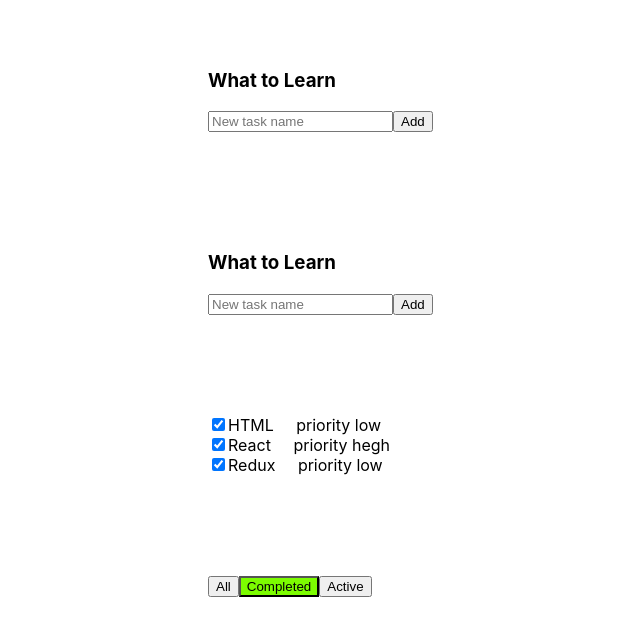
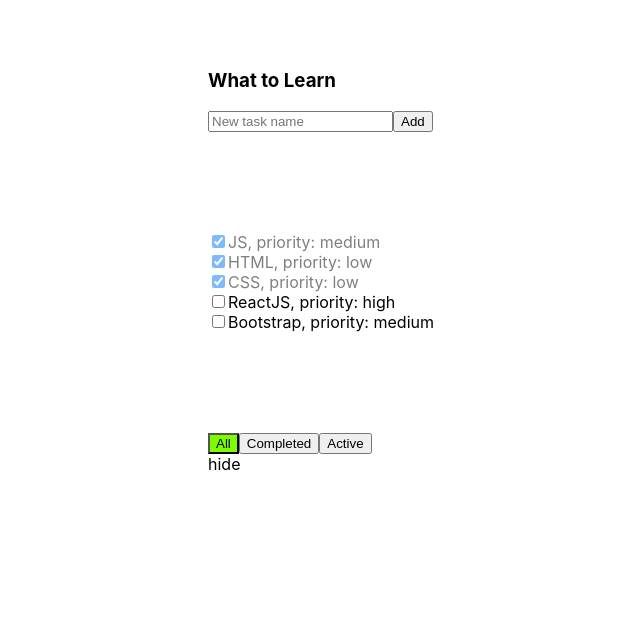
Before and after one commit to telnovs/01-todolist-for-student, a React (Create React App) app: page / in a window 1280 px wide. Shown: the top 636 px of the page, without its empty margins (232-872 px from the left). Built offline with nearby package versions, Linux system fonts and the light colour scheme.

Commit message:
lesson_5

```diff
--- a/src/App.css
+++ b/src/App.css
@@ -11,10 +11,13 @@
   padding: 50px;
 }
 
-.todoList-task {
-
+.todoList-task.done {
+  opacity: 0.5;
 }
 .filter-active{
 
   background-color: lawngreen;
 }
+.error{
+  bloder-color : red;
+}
--- a/src/App.js
+++ b/src/App.js
@@ -6,63 +6,77 @@
 
 class App extends React.Component {
 
-    newTaskTitleRef = React.createRef();
+    constructor(props) {
+        super(props);
+    }
+
     state = {
         tasks: [
-            {title: "JS", isDone: false, priority: "hegh"},
+            {title: "JS", isDone: true, priority: "medium"},
             {title: "HTML", isDone: true, priority: "low"},
-            {title: "CSS", isDone: false, priority: "hegh"},
-            {title: "React", isDone: true, priority: "hegh"},
-            {title: "SaSS", isDone: false, priority: "medium"},
-            {title: "Redux", isDone: true, priority: "low"}
+            {title: "CSS", isDone: true, priority: "low"},
+            {title: "ReactJS", isDone: false, priority: "high"},
+            {title: "Bootstrap", isDone: false, priority: "medium"},
         ],
-        filterValue: "Completed"
-    }
-    onAddTaskClick = () => {
-        let newTitle = this.newTaskTitleRef.current.value;
-        this.newTaskTitleRef.current.value = "";
+        filterValue: "All"
+    };
+
+    onTaskAdded = (newText) => {
         let newTask = {
-            title: newTitle,
+            title: newText,
             isDone: false,
-            priority: "hegh"
+            priority: "low"
         };
         let newTasks = [...this.state.tasks, newTask];
+        this.setState( {
+            tasks: newTasks
+        });
+    };
+
+    onFilterChanged = (newFilterValue) => {
+        this.setState( {
+            filterValue: newFilterValue
+        });
+    };
+
+    onTaskStatusChanged = (task, isDone) => {
+        // создадим с помощью map новый массив, в котором все остальные таски будут сидеть такие же,
+        // а вот та, которую нужно изменить, будет другой: вернём копию таски с изменённым сво-вом
+        let newTasks = this.state.tasks.map(t => {
+            if (t !== task) {
+                return t; //возвращаем таску без изменения, если это не та таска, которую нужно поменять
+            }
+            else {
+                // делаем копию таски и сразу перезатираем в ней сво-во isDone новым значением
+                return {...t, isDone: isDone};
+            }
+        });
+        // а уже получив новый массив, изменяем этот массив в state с помощью setState
         this.setState({
             tasks: newTasks
-        });
-    }
+        })
 
-    changeFilter = (newFilterValue) => {
-            this.setState({
-                filterValue : newFilterValue
-            })
-    }
+    };
 
     render = () => {
+
         return (
             <div className="App">
                 <div className="todoList">
-                    <TodoListHeader/>
-                    <div className="TodoListHeader">
-                        <h3 className="TodoListHeader__title">What to Learn</h3>
-                        <div className="TodoListHeader-newTaskForm">
-                            <input
-                                ref={this.newTaskTitleRef}
-                                type="text" placeholder="New task name"/>
-                            <button onClick={this.onAddTaskClick}>Add</button>
-                        </div>
-                    </div>
-                    <TodoListTasks tasks={this.state.tasks.filter ( (task) => {
-                        switch (this.state.filterValue){
-                            case  "All" : return true;
-                            case  "Completed" : return task.isDone;
-                            case  "Active" : return !task.isDone;
-                            default : return true;
-                        }
-
-                    } ) }/>
-                    <TodoListFooter changeFilter={this.changeFilter} filterValue={this.state.filterValue}/>
-
+                    <TodoListHeader onTaskAdded={this.onTaskAdded} />
+                    <TodoListTasks onTaskStatusChanged={this.onTaskStatusChanged }
+                                   tasks={this.state.tasks.filter(t => {
+                                       if (this.state.filterValue === "All") {
+                                           return true;
+                                       }
+                                       if (this.state.filterValue === "Active") {
+                                           return t.isDone === false;
+                                       }
+                                       if (this.state.filterValue === "Completed") {
+                                           return t.isDone === true;
+                                       }
+                                   })}/>
+                    <TodoListFooter onFilterChanged={this.onFilterChanged} filterValue={this.state.filterValue} />
                 </div>
             </div>
         );
--- a/src/Components/TodoListTask.jsx
+++ b/src/Components/TodoListTask.jsx
@@ -1,22 +1,25 @@
-import  React from 'react';
+import React from 'react';
 
 
-class TodoListTask  extends React.Component{
+class TodoListTask extends React.Component {
+
+    onIsDoneChanged = (e) => {
+        debugger;
+        this.props.onTaskStatusChanged(this.props.task, e.currentTarget.checked);
+    };
+
     render = () => {
-        return (<div className="TodoListTasks">
-                <input type="checkbox" checked={this.props.isDone}/>
-                <span>{this.props.title}   &nbsp;&nbsp;&nbsp; priority {this.props.priority} </span>
 
+        const taskClassName = this.props.task.isDone  ? "todoList-task done" : "todoList-task";
+        return (
+            <div className={taskClassName}>
+                <input type="checkbox" checked={this.props.task.isDone}
+                       onChange={this.onIsDoneChanged}/>
+                <span>{this.props.task.title}</span>,
+                priority: {this.props.task.priority}
             </div>
-
         );
-       }
     }
-
-
-
-
-
-
+}
 
 export default TodoListTask;
--- a/src/TodoList/TodoListFooter.js
+++ b/src/TodoList/TodoListFooter.js
@@ -1,21 +1,37 @@
 import React from "react";
-class TodoListFooter extends React.Component{
-render = () => {
-    let classForAll = this.props.filterValue === "All" ? "filter-active" : "";
-    let classForCompleted = this.props.filterValue === "Completed" ? "filter-active" : "";
-    let classForActive = this.props.filterValue === "Active" ? "filter-active" : "";
-    return(
 
-    <div className="TodoListFooter">
 
-        <button onClick={ () => {this.props.changeFilter("All") } }  className={classForAll}>All</button>
-        <button onClick={ () => {this.props.changeFilter("Completed") } } className={classForCompleted}>Completed</button>
-        <button onClick={ () => {this.props.changeFilter("Active") } } className={classForActive}>Active</button>
+class TodoListFooter extends React.Component {
+    state = {
+        isHidden: false
+    }
 
-    </div>
+    onAllFilterClick = () => {this.props.onFilterChanged("All")}
+    onCompletedFilterClick = () => {this.props.onFilterChanged("Completed")}
+    onActiveFilterClick = () => {this.props.onFilterChanged("Active")}
+    onShowFiltersClick = () => {this.setState( {isHidden: false } ) }
+    onHideFiltersClick = () => {this.setState( {isHidden: true } ) }
 
-    );
-   }
- }
+    render = (props) => {
+
+        let classForAll = this.props.filterValue === "All" ? "filter-active" : "";
+        let classForCompleted = this.props.filterValue === "Completed" ? "filter-active" : "";
+        let classForActive = this.props.filterValue === "Active" ? "filter-active" : "";
+
+        return (
+            <div className="todoList-footer">
+                { !this.state.isHidden && <div>
+                <button onClick= { this.onAllFilterClick } className={classForAll}>All</button>
+                <button onClick= { this.onCompletedFilterClick} className={classForCompleted}>Completed</button>
+                <button onClick= { this.onActiveFilterClick } className={classForActive}>Active</button>
+                    </div>
+                }
+                {!this.state.isHidden && <span onClick= { this.onHideFiltersClick }>hide</span>}
+                {this.state.isHidden && <span onClick= { this.onShowFiltersClick }>show</span>}
+            </div>
+
+        );
+    }
+}
 
 export default TodoListFooter;
--- a/src/TodoList/TodoListHeader.js
+++ b/src/TodoList/TodoListHeader.js
@@ -1,13 +1,44 @@
 import React from "react";
 
+
 class TodoListHeader extends React.Component {
+    state = {
+        error: false,
+        title: "",
+    };
+
+    // обработчик нажатия на Enter
+    onKeyPress = (e) => {
+        if (e.key === "Enter") this.onAddTaskClick();
+    };
+
+    onTitleChanged = (e) => {
+        this.setState({title: e.currentTarget.value})
+    };
+
+    onAddTaskClick = () => {
+        let newText = this.state.title;
+
+        // передаём новый текст наружу
+        if (newText !== "") {
+            this.props.onTaskAdded(newText);
+            this.setState({error: false, title: ""});
+        } else {
+            this.setState({error: true});
+        }
+    };
+
     render = () => {
+
+        const inputClassName = this.state.error === true ? "error" : "";
         return (
-            <div className="TodoListHeader">
-                <h3 className="TodoListHeader__title">What to Learn</h3>
-                <div className="TodoListHeader-newTaskForm">
-                    <input type="text" placeholder="New task name"/>
-                    <button>Add</button>
+            <div className="todoList-header">
+                <h3 className="todoList-header__title">What to Learn</h3>
+                <div className="todoList-newTaskForm">
+                    <input type="text" placeholder="New task name" className={inputClassName}
+                           onKeyPress={this.onKeyPress}
+                           value={this.onTitleChanged}/>
+                    <button onClick={this.onAddTaskClick}>Add</button>
                 </div>
             </div>
         );
--- a/src/TodoList/TodoListTasks.js
+++ b/src/TodoList/TodoListTasks.js
@@ -1,22 +1,19 @@
 import React from "react";
 import TodoListTask from "../Components/TodoListTask";
+
 class TodoListTasks extends React.Component {
     render = () => {
-        let taskElements = this.props.tasks.map(task=> {
-            return <TodoListTask title={task.title} isDone={task.isDone} priority={task.priority}/>
-        });
+
+        let tasksElements = this.props.tasks.map( task => <TodoListTask task={task}
+                                                                        onTaskStatusChanged={this.props.onTaskStatusChanged}
+        />);
+
         return (
-            <div className="TodoListTasks ">
-                {taskElements}
-                {  /* <TodoListTask  title = {this.props.tasks[0].title}  isDone={this.props.tasks[0].isDone} />
-                <TodoListTask  title = {this.props.tasks[1].title}  isDone={this.props.tasks[1].isDone} />
-                <TodoListTask  title = {this.props.tasks[2].title}  isDone={this.props.tasks[2].isDone} />
-               < TodoListTask  title = {this.props.tasks[3].title}  isDone={this.props.tasks[3].isDone} />
-                < TodoListTask  title = {this.props.tasks[4].title} isDone={this.props.tasks[4].isDone}/>
-                < TodoListTask  title = {this.props.tasks[5].title}  isDone={this.props.tasks[5].isDone} />
-                */}
+            <div className="todoList-tasks">
+                {tasksElements}
             </div>
         );
     }
 }
+
 export default TodoListTasks;
```
